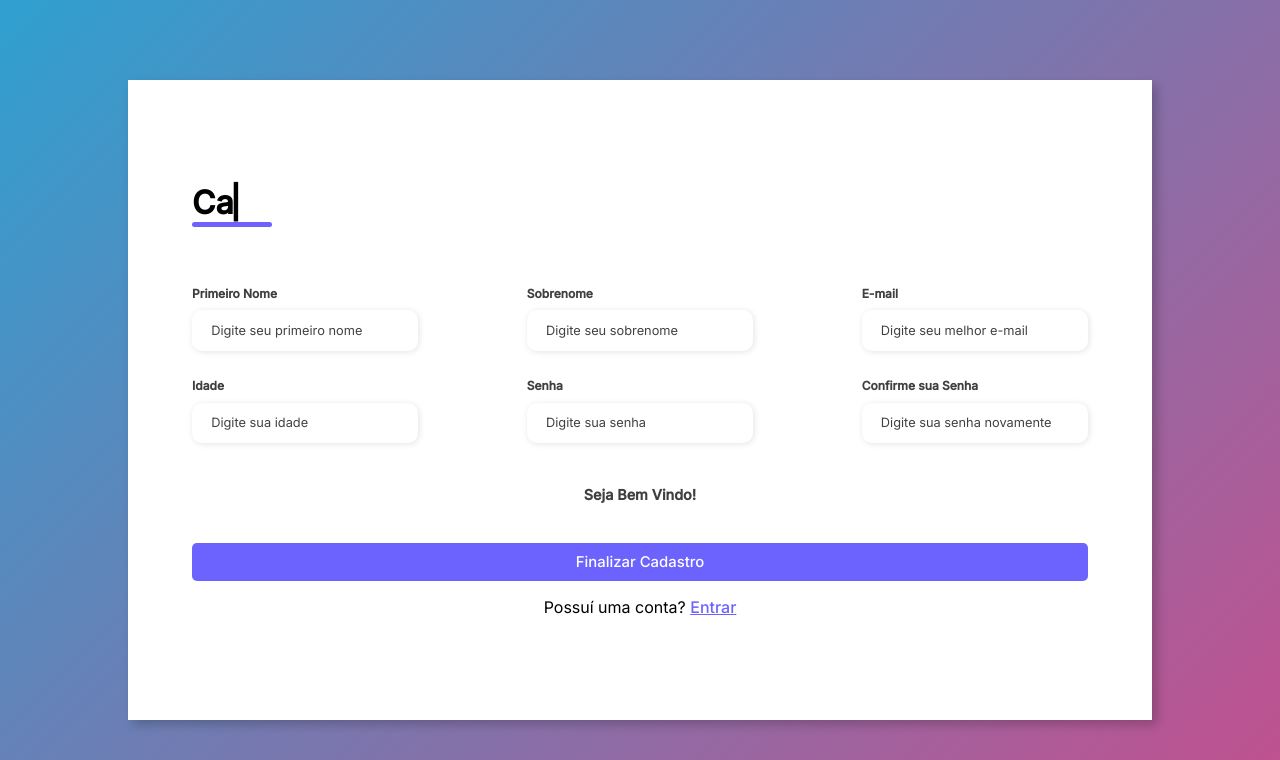
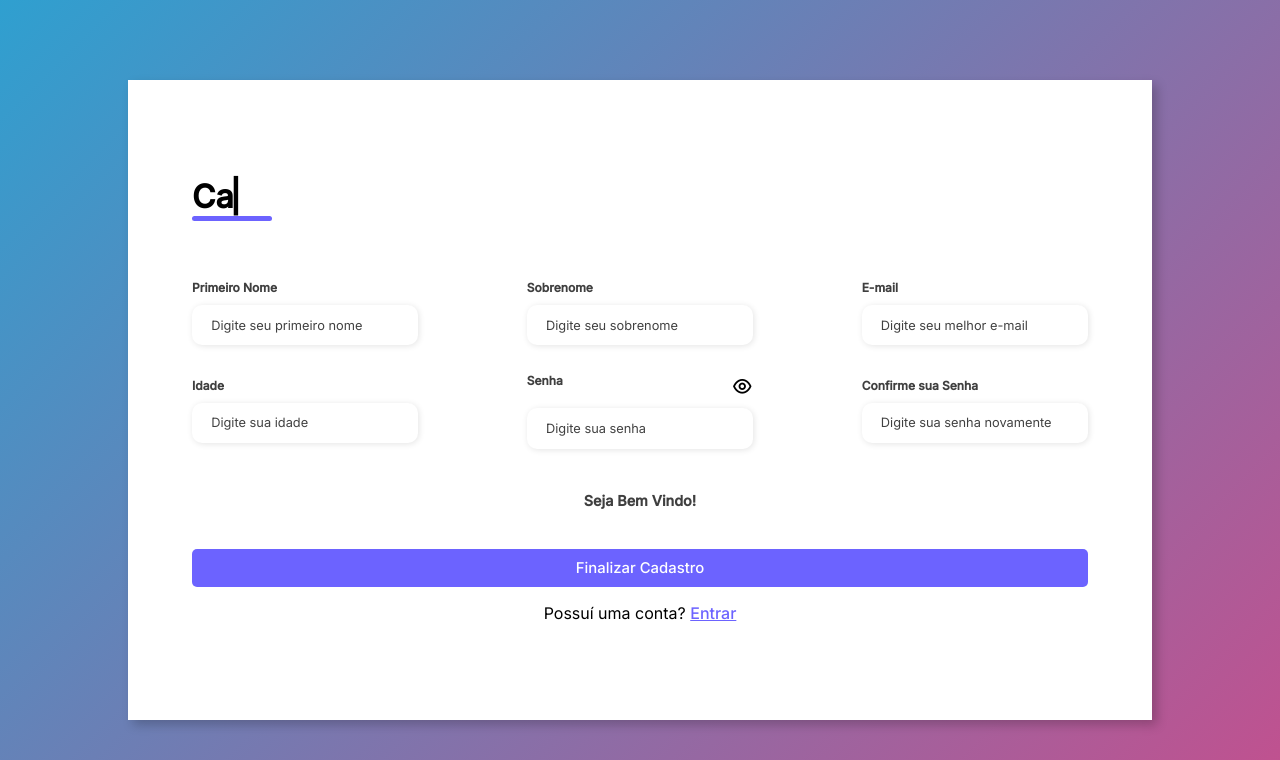
Before and after one commit to Ericofff/gestao_financeira, a PHP site: page / in a window 1280 px wide. Shown: the top 760 px of the page. Run offline with PHP 8.4, Linux system fonts and the light colour scheme; some libraries are stand-ins or nearby versions.

Commit message:
Icone do olho

```diff
--- a/css/cadastro.css
+++ b/css/cadastro.css
@@ -204,6 +204,15 @@ body {
     color: #fff;
 }
 
+.input-box .uil-eye{
+    font-size: 22px;
+}
+
+.text-input{
+    display: flex;
+    justify-content: space-between;
+}
+
 @media screen and (max-width: 1330px) {
     .form-image {
         display: none;
--- a/index.php
+++ b/index.php
@@ -6,6 +6,8 @@
     <meta name="viewport" content="width=device-width, initial-scale=1.0">
     <link rel="stylesheet" href="css/cadastro.css">
     <link rel="stylesheet" href="css/style.css">
+    <!----===== Iconscout CSS ===== -->
+    <link rel="stylesheet" href="https://unicons.iconscout.com/release/v4.0.0/css/line.css">
     <title>Lançamentos</title>
     <script crossorigin="anonymous" src="https://unpkg.com/typeit@8.7.1/dist/index.umd.js" defer></script>
     <script src="js/MaquinaDeEscrever.js"></script>
@@ -81,7 +83,10 @@
                     </div>
 
                     <div class="input-box">
-                      <label for="password">Senha</label>
+                        <div class="text-input">
+                            <label for="password">Senha </label>
+                            <i class="uil uil-eye"></i>
+                        </div>
                       <input id="password" type="password" name="password" placeholder="Digite sua senha" class="required" oninput="mainPasswordValidate()">
                       <span class="span-required">Senha de no mínimo 8 caracteres</span>
                   </div>
--- a/js/cadastro.js
+++ b/js/cadastro.js
@@ -102,4 +102,12 @@ function comparePassword(){
         setError(5);
     }
 
-}
+};
+
+
+//VIEW PASSWORD
+
+const eye = document.querySelector(".uil-eye");
+
+
+})
```
